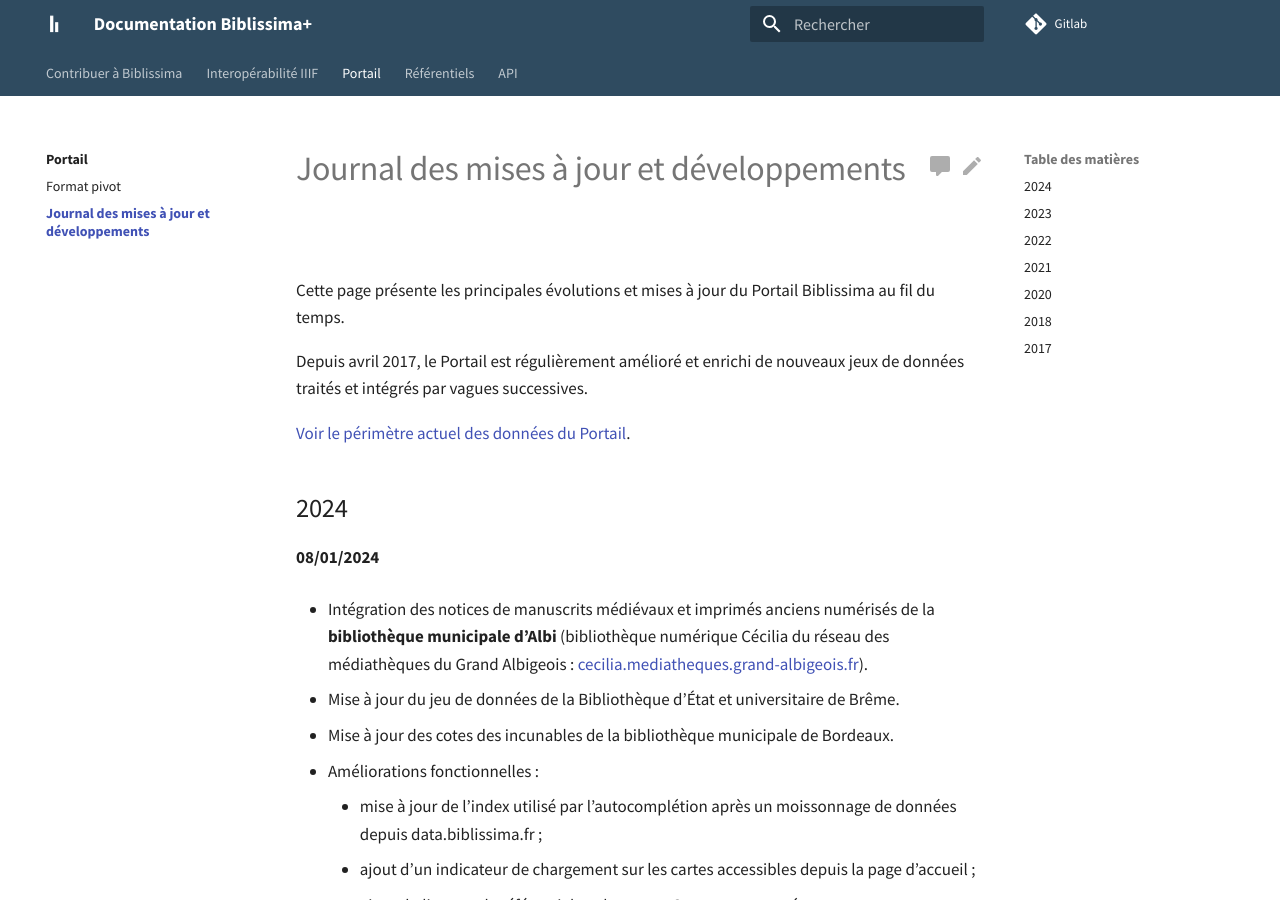
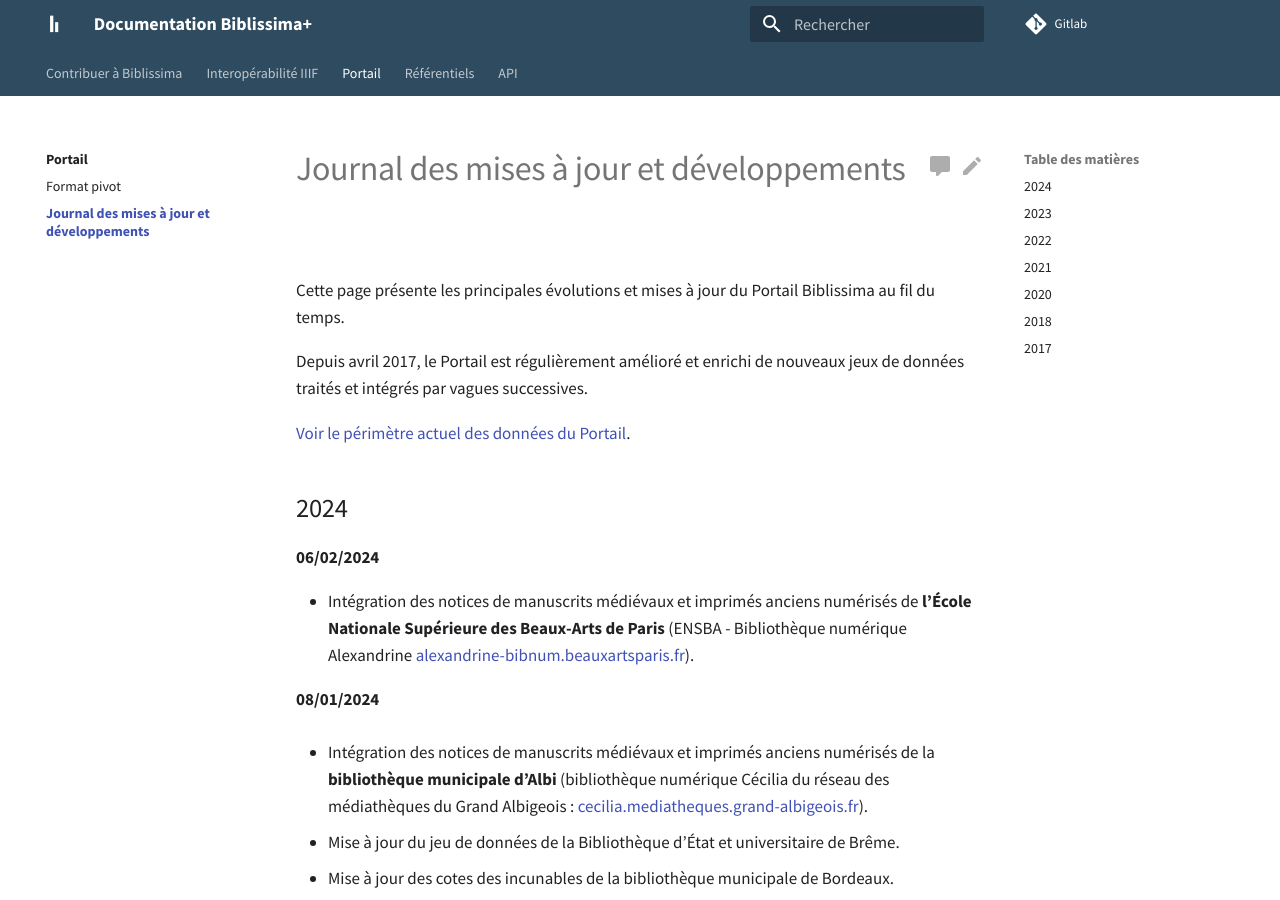
Before and after one commit to biblissima/doc.biblissima, an MkDocs documentation site: the page built from docs/portail/changelog.md, in a window 1280 px wide and 900 px high. Built offline with MkDocs 1.6.1 and Material for MkDocs 9.7.7, drawn with Linux system fonts in a browser that asks for light colours.

Commit message:
Update changelog 06-02-24

```diff
--- a/docs/portail/changelog.md
+++ b/docs/portail/changelog.md
@@ -7,6 +7,10 @@ Depuis avril 2017, le Portail est régulièrement amélioré et enrichi de nouve
 [Voir le périmètre actuel des données du Portail](https://portail.biblissima.fr/fr/data-sources).
 
 ## 2024
+
+**06/02/2024**
+
+- Intégration des notices de manuscrits médiévaux et imprimés anciens numérisés de **l'École Nationale Supérieure des Beaux-Arts de Paris** (ENSBA - Bibliothèque numérique Alexandrine [alexandrine-bibnum.beauxartsparis.fr](https://alexandrine-bibnum.beauxartsparis.fr)).
 
 **08/01/2024**
 
```
